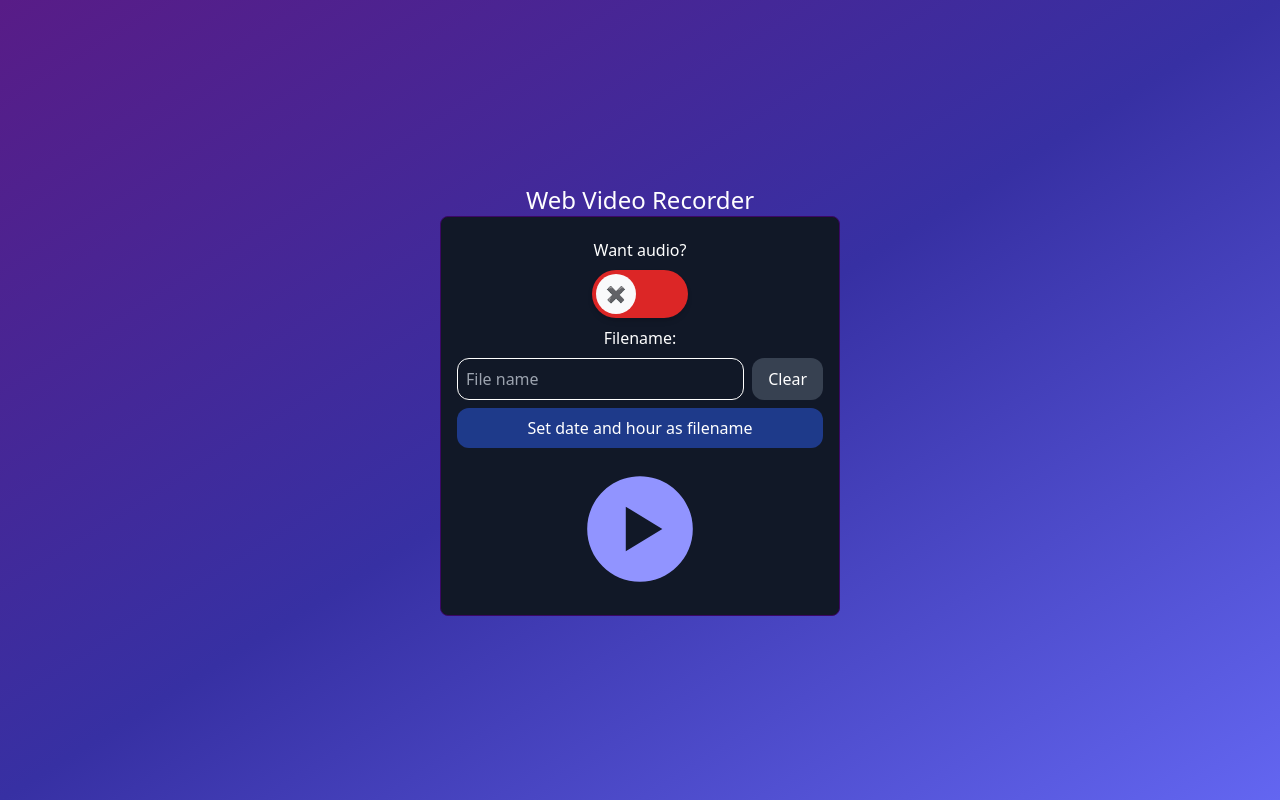
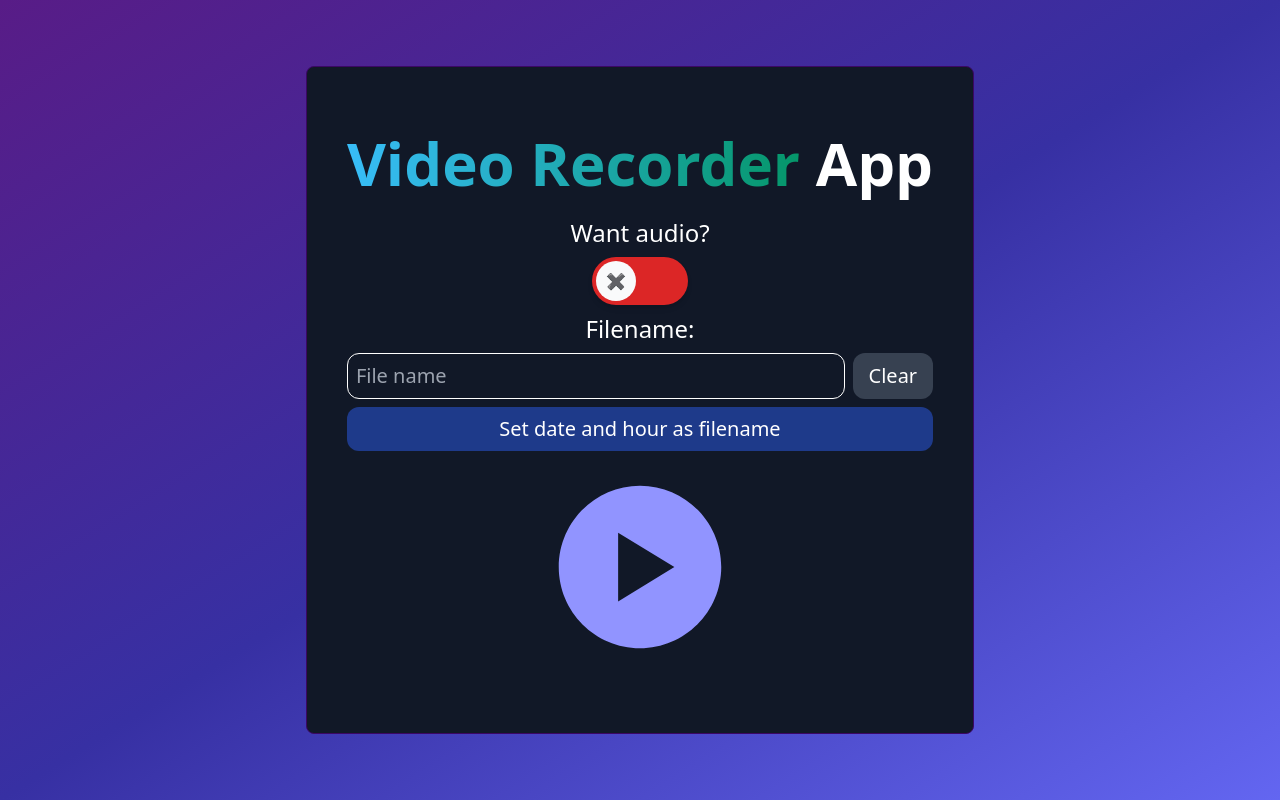
Before and after one commit to faustocalvinio/video-recorder-app, a React (Vite) app: page / in a window 1280 px wide. Built offline with nearby package versions, Linux system fonts and the light colour scheme.

Commit message:
modified readme and app title

```diff
--- a/src/App.tsx
+++ b/src/App.tsx
@@ -19,9 +19,19 @@ const App = () => {
 
   return (
     <>
-      <h1 className="text-center text-2xl text-white">Web Video Recorder</h1>
-      <main className="flex aspect-square w-fit min-w-[400px] flex-col items-center justify-center gap-2 rounded-lg border border-purple-950 bg-gray-900 px-4 py-2 text-white">
-        <h2>Want audio?</h2>
+      <main className="flex aspect-square w-fit min-w-[400px] flex-col items-center justify-center gap-2 rounded-lg border border-purple-950 bg-gray-900 px-10 py-2 text-white">
+        <h1 className="mb-4 text-3xl font-extrabold text-white md:text-5xl lg:text-6xl">
+          <span className="bg-gradient-to-r from-sky-400 to-emerald-600 bg-clip-text text-transparent">
+            Video Recorder
+          </span>{" "}
+          App
+        </h1>
+        {/* <p class="text-lg font-normal text-gray-500 dark:text-gray-400 lg:text-xl">
+          Here at Flowbite we focus on markets where technology, innovation, and
+          capital can unlock long-term value and drive economic growth.
+        </p> */}
+
+        <h2 className="text-2xl">Want audio?</h2>
         <label className="relative inline-flex cursor-pointer items-center">
           <input
             type="checkbox"
@@ -33,18 +43,18 @@ const App = () => {
           />
           <div className="group peer h-12 w-24  rounded-full bg-red-600 shadow-md outline-none ring-0 duration-300  after:absolute after:left-1  after:top-1  after:flex  after:h-10 after:w-10 after:items-center after:justify-center after:rounded-full after:bg-gray-50 after:outline-none after:duration-300 after:content-['✖️'] peer-checked:bg-emerald-500 peer-checked:after:translate-x-12 peer-checked:after:content-['✔️'] peer-hover:after:scale-95 peer-focus:outline-none"></div>
         </label>
-        <h2>Filename:</h2>
+        <h2 className="text-2xl">Filename:</h2>
         <div className="flex w-full gap-2">
           <input
             type="text"
             value={fileName}
             onChange={(e) => setFileName(e.target.value)}
-            className="w-full flex-grow rounded-xl border border-white bg-transparent p-2 text-white"
+            className="w-full flex-grow rounded-xl border border-white bg-transparent p-2 text-xl text-white"
             placeholder="File name"
           />
           <button
             onClick={() => setFileName("")}
-            className="rounded-xl bg-gray-700 px-4 py-2 transition-all hover:bg-gray-600"
+            className="rounded-xl bg-gray-700 px-4 py-2 text-xl transition-all hover:bg-gray-600"
             disabled={isPlaying}
           >
             Clear
@@ -53,21 +63,21 @@ const App = () => {
         <button
           onClick={onSetHourFile}
           type="button"
-          className="w-full rounded-xl bg-blue-900 px-4 py-2 transition-all hover:bg-blue-800"
+          className="w-full rounded-xl bg-blue-900 px-4 py-2 text-xl transition-all hover:bg-blue-800"
           disabled={isPlaying}
         >
           Set date and hour as filename
         </button>
 
         <IoStopCircleSharp
-          size={130}
+          size={200}
           id="stop-btn"
           color="#9194ff"
           className={`${!isPlaying ? "h-0 w-0" : "cursor-pointer transition-all hover:scale-105"}`}
         />
 
         <IoPlayCircleSharp
-          size={130}
+          size={200}
           color="#9194ff"
           onClick={recordVideoHandler}
           className={`${isPlaying ? "h-0 w-0" : "cursor-pointer transition-all hover:scale-105"}`}
```
Also changed, not shown: public/app-screenshot.png (added), 1 other file (tests, documents, lock files or other folders).
